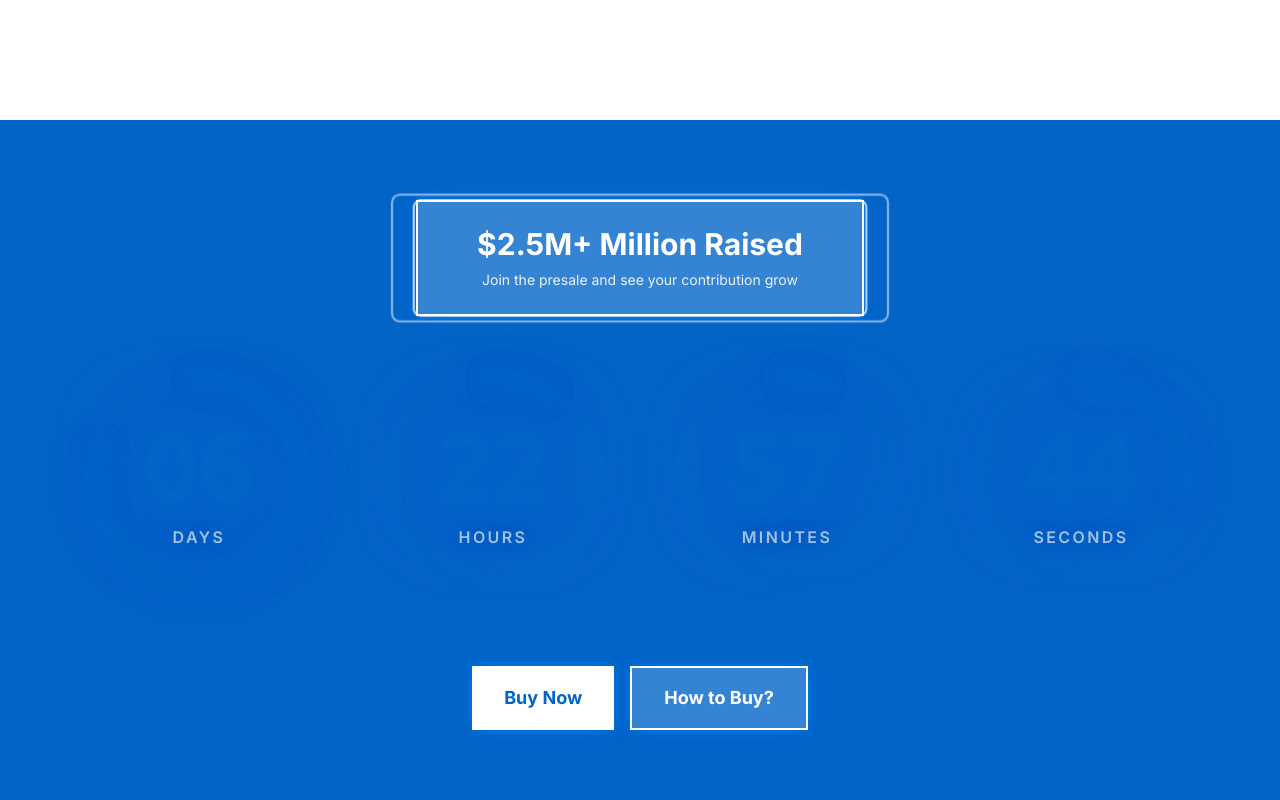
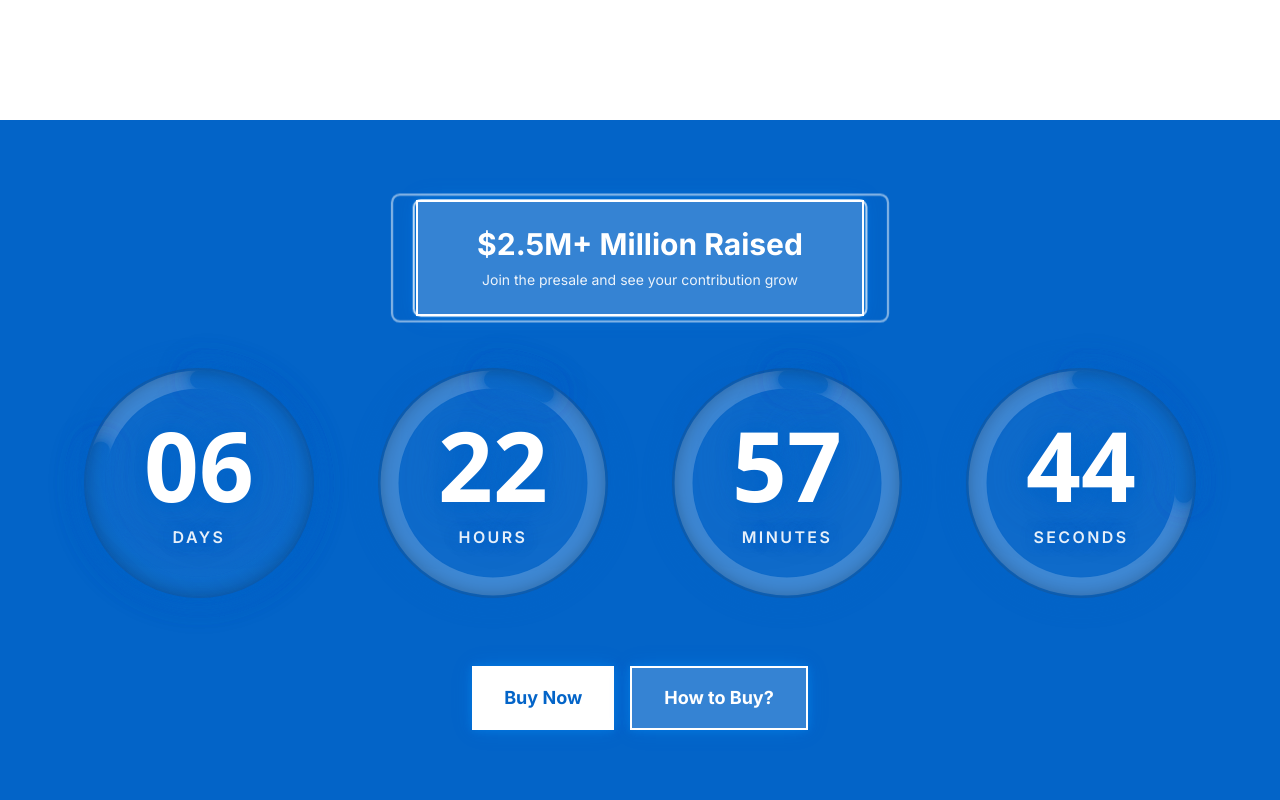
Before and after one commit to evo-fuse/bsa-frontend-page, a React (Vite) app: page / in a window 1280 px wide. Shown: the part 1280-2080 px from the top of the page. Built offline with nearby package versions, Linux system fonts and the light colour scheme.

Commit message:
fix:fix errors

```diff
--- a/src/components/AnimatedSection.tsx
+++ b/src/components/AnimatedSection.tsx
@@ -18,6 +18,18 @@ const AnimatedSection = ({
   const sectionRef = useRef<HTMLDivElement>(null)
 
   useEffect(() => {
+    // Check if element is already visible on mount
+    if (sectionRef.current) {
+      const rect = sectionRef.current.getBoundingClientRect()
+      const isInView = rect.top < window.innerHeight && rect.bottom > 0
+
+      if (isInView) {
+        setTimeout(() => {
+          setIsVisible(true)
+        }, delay)
+      }
+    }
+
     const observer = new IntersectionObserver(
       (entries) => {
         entries.forEach((entry) => {
@@ -29,7 +41,7 @@ const AnimatedSection = ({
           }
         })
       },
-      { threshold: 0.1 }
+      { threshold: 0.1, rootMargin: '50px' }
     )
 
     if (sectionRef.current) {
--- a/src/components/CountdownTimer.tsx
+++ b/src/components/CountdownTimer.tsx
@@ -65,13 +65,13 @@ const TimeUnit = ({ value, label, maxValue }: TimeUnitProps) => {
           </filter>
         </defs>
 
-        {/* Background circle (unfilled portion - very dark, almost black) */}
+        {/* Background circle (unfilled portion - darker blue) */}
         <circle
           cx={center}
           cy={center}
           r={innerRadius}
           fill="none"
-          stroke="rgba(20, 30, 45, 0.0)"
+          stroke="rgba(255, 255, 255, 0.2)"
           strokeWidth={strokeWidth}
           strokeLinecap="round"
         />
@@ -104,28 +104,28 @@ const TimeUnit = ({ value, label, maxValue }: TimeUnitProps) => {
         </circle>
       </svg>
 
-      {/* Inner Container - very dark, almost black background */}
+      {/* Inner Container - semi-transparent background */}
       <div
         className="relative rounded-full flex flex-col items-center justify-center z-10"
         style={{
           width: size - (strokeWidth * 2) - 4,
           height: size - (strokeWidth * 2) - 4,
-          background: 'rgba(10, 15, 25, 0.0)',
+          background: 'rgba(255, 255, 255, 0.05)',
           boxShadow: `
-            inset 0 0 20px rgba(0, 0, 0, 0.0),
-            0 0 30px rgba(3, 100, 200, 0.2)
+            inset 0 0 20px rgba(0, 0, 0, 0.3),
+            0 0 30px rgba(3, 100, 200, 0.3)
           `,
           margin: `${strokeWidth + 2}px`,
         }}
       >
         {/* Content */}
         <div className="relative z-10 flex flex-col items-center justify-center">
-          {/* Number - bright glowing main blue */}
+          {/* Number - bright white with blue glow for visibility on blue background */}
           <div
             className="text-7xl md:text-8xl font-bold mb-3 leading-none"
             style={{
-              color: 'rgb(3, 100, 200)',
-              textShadow: '0 0 30px rgba(3, 100, 200, 1), 0 0 60px rgba(3, 100, 200, 0.9), 0 0 90px rgba(3, 100, 200, 0.6)',
+              color: '#ffffff',
+              textShadow: '0 0 20px rgba(3, 100, 200, 1), 0 0 40px rgba(3, 100, 200, 0.8), 0 0 60px rgba(3, 100, 200, 0.5)',
               fontFamily: 'system-ui, -apple-system, sans-serif',
               transition: 'all 0.3s ease',
             }}
@@ -133,12 +133,12 @@ const TimeUnit = ({ value, label, maxValue }: TimeUnitProps) => {
             {String(value).padStart(2, '0')}
           </div>
 
-          {/* Label - lighter grey with subtle blue glow */}
+          {/* Label - white with subtle glow */}
           <div
             className="text-sm md:text-base uppercase tracking-widest font-semibold"
             style={{
-              color: 'rgba(200, 220, 240, 0.8)',
-              textShadow: '0 0 10px rgba(3, 100, 200, 0.5), 0 0 20px rgba(3, 100, 200, 0.3)',
+              color: 'rgba(255, 255, 255, 0.9)',
+              textShadow: '0 0 8px rgba(3, 100, 200, 0.6), 0 0 15px rgba(3, 100, 200, 0.4)',
               letterSpacing: '0.15em',
             }}
           >
--- a/src/pages/Home.tsx
+++ b/src/pages/Home.tsx
@@ -41,10 +41,9 @@ const Home = () => {
       </AnimatedSection>
 
       {/* Token Presale Timer Section */}
-      <AnimatedSection animation="fadeIn" delay={200}>
-        <section className="relative py-20 bg-[rgb(3,100,200)] w-full max-w-full overflow-x-hidden min-h-[75vh] flex items-center">
-          <div className="container mx-auto max-w-7xl relative z-10 w-full">
-            <div className="flex flex-col items-center gap-8">
+      <section className="relative py-20 bg-[rgb(3,100,200)] w-full max-w-full overflow-x-hidden min-h-[75vh] flex items-center">
+        <div className="container mx-auto max-w-7xl relative z-10 w-full">
+          <div className="flex flex-col items-center gap-8">
             {/* Top - Raised Amount */}
             <div className="bg-white/20 border-2 border-white p-6 glow-cyan border-pulse relative w-full max-w-md">
               <div className="text-center">
@@ -73,8 +72,7 @@ const Home = () => {
             </div>
           </div>
         </div>
-        </section>
-      </AnimatedSection>
+      </section>
 
       {/* Stats Section - The Numbers Don't Lie */}
       <AnimatedSection animation="slideUp" delay={100}>
```
